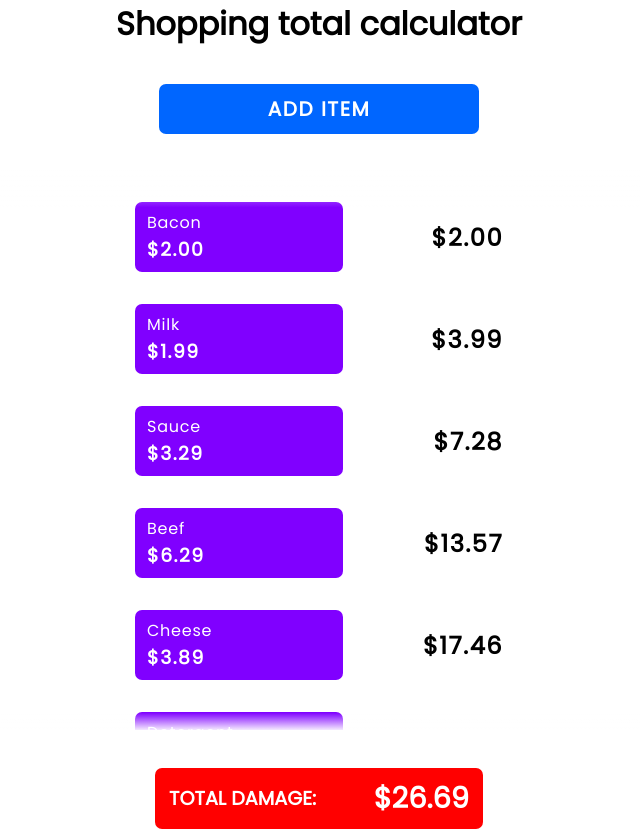
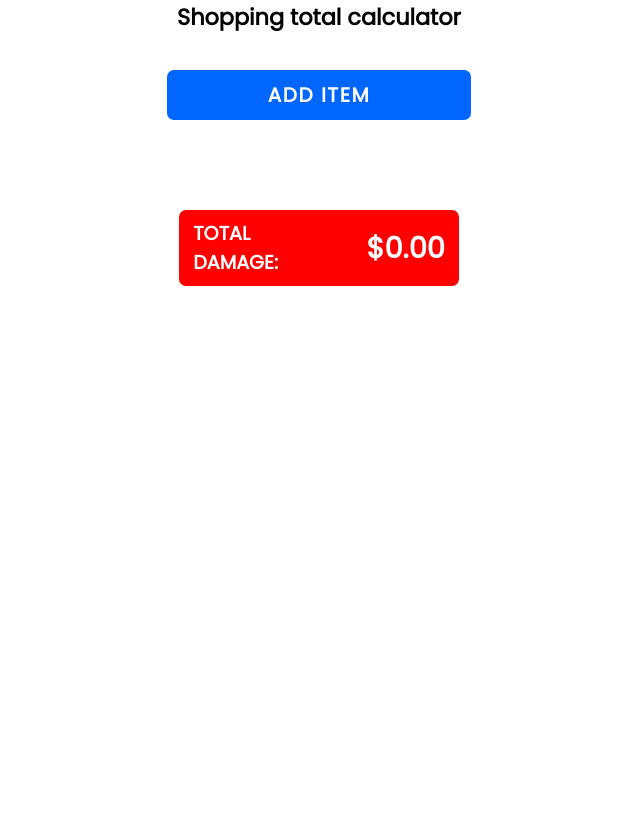
Before and after one commit to caltman24/shopping-total-calculator, a Vue app: page / in a window 1280 px wide. Shown: the whole page, without its empty margins (321-961 px from the left). After the commit the page ends 800 px from the top, so only its background shows below. Built offline with nearby package versions, Linux system fonts and the light colour scheme.

Commit message:
complete

```diff
--- a/index.html
+++ b/index.html
@@ -4,7 +4,7 @@
     <meta charset="UTF-8" />
     <link rel="icon" href="/favicon.ico" />
     <meta name="viewport" content="width=device-width, initial-scale=1.0" />
-    <title>Vite App</title>
+    <title>Shopping Calculator</title>
   </head>
   <body>
     <div id="app"></div>
--- a/src/App.vue
+++ b/src/App.vue
@@ -3,7 +3,9 @@
   <HeaderToggle
     @toggle-menu="toggleMenu"
     @new-item="addItem"
+    @clear-items="clearItems"
     :menuOpen="menuOpen"
+    :items="items"
   />
   <ItemList :items="items" />
   <footer>
@@ -23,14 +25,8 @@ export default {
     return {
       menuOpen: false,
       totalAmmount: 0,
-      items: [
-        { name: "Bacon", price: 2.0, id: 1 },
-        { name: "Milk", price: 1.99, id: 2 },
-        { name: "Sauce", price: 3.29, id: 3 },
-        { name: "Beef", price: 6.29, id: 4 },
-        { name: "Cheese", price: 3.89, id: 5 },
-        { name: "Detergent", price: 9.23, id: 6 },
-      ],
+      items: [],
+      taxAmount: 0.07,
     };
   },
   methods: {
@@ -39,11 +35,38 @@ export default {
     },
     addItem(newItem) {
       this.items = [...this.items, newItem];
+      localStorage.setItem("items", JSON.stringify(this.items));
+      setTimeout(() => {
+        this.setScroll();
+      }, 100);
     },
+    clearItems() {
+      this.items = [];
+      localStorage.setItem("items", JSON.stringify(this.items));
+      setTimeout(() => {
+        this.setScroll();
+      }, 100);
+    },
+    setScroll() {
+      const lastItem = document.querySelector(".item-row:last-child");
+      const listContainer = document.querySelector(".item-list-container");
+      listContainer.scrollTo(0, lastItem?.offsetTop);
+    },
+  },
+  mounted() {
+    this.setScroll();
+    if (localStorage.items) {
+      this.items = JSON.parse(localStorage.items);
+    } else {
+      localStorage.items = JSON.stringify(this?.items);
+    }
   },
   computed: {
     totalPrice() {
-      return this.items.reduce((acc, curr) => acc + curr.price, 0).toFixed(2);
+      const subTotal = this.items.reduce((acc, curr) => acc + curr.price, 0);
+      const tax = subTotal * this.taxAmount;
+      const total = subTotal + tax;
+      return total.toFixed(2);
     },
   },
   components: { HeaderToggle, ItemList },
--- a/src/assets/main.css
+++ b/src/assets/main.css
@@ -8,14 +8,20 @@
 
 #app {
   font-family: "Poppins", sans-serif;
+  display: flex;
+  flex-direction: column;
+  align-items: center;
+  justify-content: center;
 }
 
 #title {
   text-align: center;
+  font-size: 1.4rem;
 }
 
 main {
   position: relative;
+  width: 100%;
 }
 
 .btn {
@@ -52,8 +58,22 @@ main {
   color: #fff;
 }
 
+.btn.large.clear {
+  background-color: #ff6c6c;
+  color: #fff;
+  margin: unset;
+  margin-bottom: 1em;
+  max-width: 70%;
+}
+
+.btn.clear:hover {
+  background-color: #ff5a5a;
+  transition: all 0.2s ease;
+}
+
 .btn.large {
   width: 320px;
+  max-width: 95%;
 }
 
 .fade-enter-active {
@@ -72,23 +92,46 @@ main {
 
 .item-list-container {
   overflow-y: auto;
-  max-height: 35em;
+  overflow-x: hidden;
+  max-height: 60vmax;
   width: fit-content;
   margin-inline: auto;
   max-width: 85%;
   position: relative;
 }
 
+@media screen and (min-width: 1024px) {
+  .item-list-container {
+    max-height: 60vh;
+    width: 25em;
+  }
+}
+
+.item-list-container::-webkit-scrollbar {
+  width: 4px;
+}
+.item-list-container::-webkit-scrollbar-track {
+  background: #f1f1f143;
+}
+.item-list-container::-webkit-scrollbar-thumb {
+  background: rgba(136, 136, 136, 0.146);
+  border-radius: 10px;
+}
+.item-list-container::-webkit-scrollbar-thumb:hover {
+  background: rgba(85, 85, 85, 0.477);
+}
+
+
 .fade-item-list {
-  width: 100%;
   height: 50px;
   position: absolute;
   display: inline-block;
   z-index: 9999;
+  width: 100%;
 }
 
 .fade-item-list.top {
-  background-image: linear-gradient(to bottom, #fff 0%, #ffffff00 75%);
+  background-image: linear-gradient(to bottom, #fff 0%, #ffffff00 25%);
   top: 0;
   left: 0;
 }
@@ -97,7 +140,7 @@ main {
   background-image: linear-gradient(
     to top,
     rgba(255, 255, 255, 0.919) 0%,
-    #ffffff00 35%
+    #ffffff00 25%
   );
   bottom: 0;
   left: 0;
@@ -109,8 +152,8 @@ main {
   align-items: center;
   justify-content: center;
   margin-inline: auto;
-  width: 25em;
-  padding: 0 1em 1em 1em;
+  padding-inline: 0.5em;
+  padding-block: 0.5em;
 }
 
 .item-row {
@@ -118,14 +161,20 @@ main {
   flex-direction: row;
   align-items: center;
   justify-content: space-between;
+  gap: 2em;
   margin-top: 2em;
   width: 100%;
+}
+
+.item-row:first-of-type {
+  margin-top: 0;
 }
 
 .item-desc {
   background-color: #8000ff;
   color: #fff;
-  width: 13em;
+  width: fit-content;
+  min-width: 8em;
   border-radius: 7px;
   padding: 0.5em 0.75em;
   letter-spacing: 0.75px;
@@ -145,6 +194,7 @@ main {
   text-transform: uppercase;
   font-weight: 600;
   width: fit-content;
+  max-width: 90%;
   margin-inline: auto;
   border-radius: 7px;
   padding: 0.45em 0.75em;
--- a/src/components/HeaderToggle.vue
+++ b/src/components/HeaderToggle.vue
@@ -26,6 +26,16 @@
         </button>
       </form>
     </transition>
+    <transition name="fade">
+      <button
+        v-show="items.length > 0 && !menuOpen"
+        @click.prevent="clearItems"
+        type="button"
+        class="btn clear large"
+      >
+        clear
+      </button>
+    </transition>
   </header>
 </template>
 
@@ -34,6 +44,7 @@ export default {
   name: "HeaderToggle",
   props: {
     menuOpen: Boolean,
+    items: Array,
   },
   data() {
     return {
@@ -41,7 +52,7 @@ export default {
       price: null,
     };
   },
-  emits: ["toggle-menu", "new-item"],
+  emits: ["toggle-menu", "new-item", "clear-items"],
   methods: {
     toggleMenu() {
       this.$emit("toggle-menu");
@@ -52,6 +63,11 @@ export default {
         price: this.price,
       };
       this.$emit("new-item", newItem);
+      this.name = "";
+      this.price = null;
+    },
+    clearItems() {
+      this.$emit("clear-items");
     },
   },
 };
```
